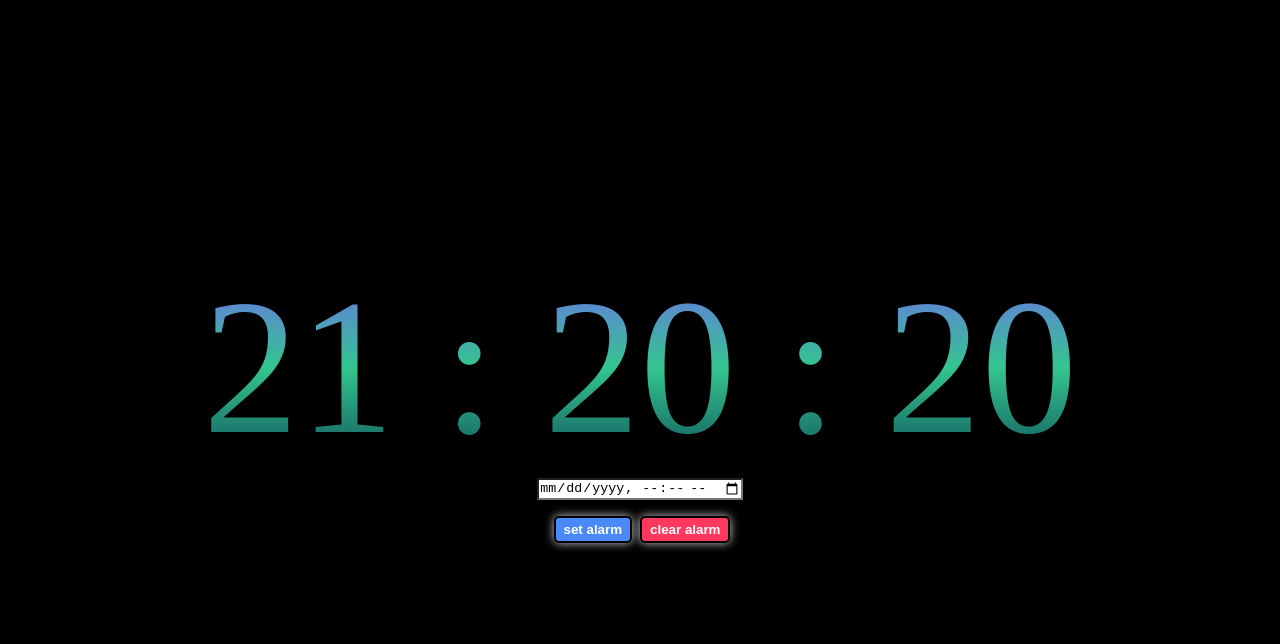
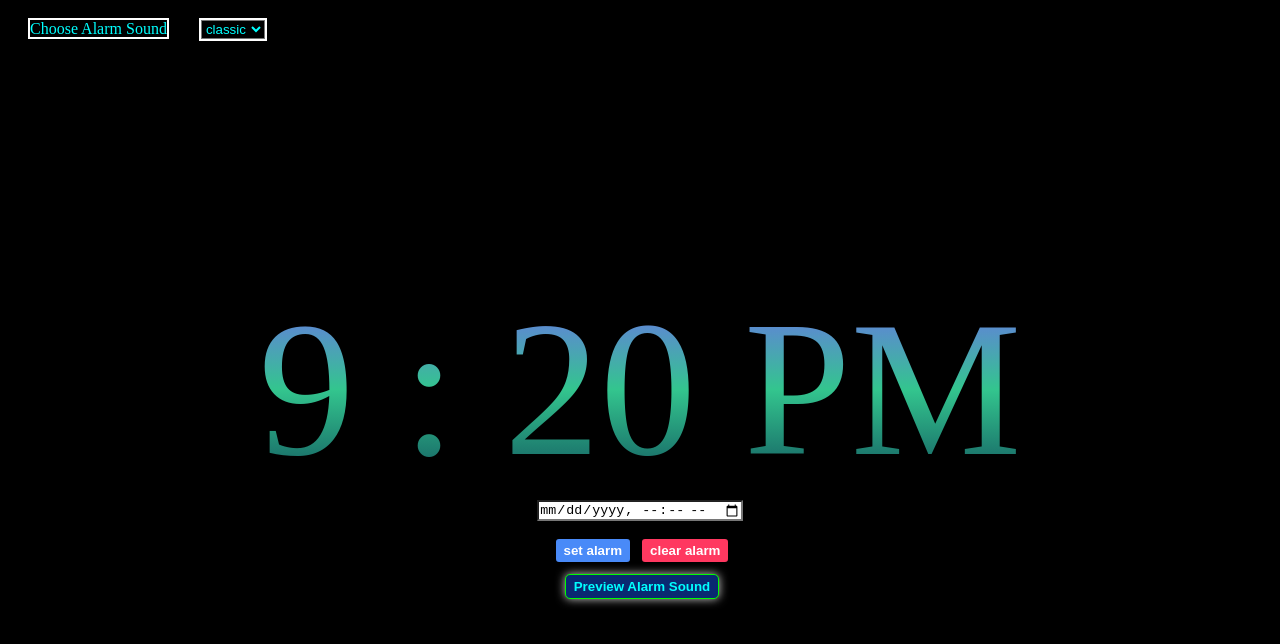
Before and after one commit to styles76/alarmClock, a plain HTML site: page index.html in a window 1280 px wide. Drawn offline with Linux system fonts and the light colour scheme.

Commit message:
updated correct file paths

```diff
--- a/alarmClock.js
+++ b/alarmClock.js
@@ -1,50 +1,78 @@
 const display = document.getElementById('clock');
- const audio = new Audio('/alarmClock/alarmSounds/Rujay - Passion-[AudioTrimmer.com].mp3');
+const soundSelector = document.getElementById('alarmSound');
+
+let audio = new Audio();
 audio.loop = true;
+
+let previewAudio = new Audio();
+
 let alarmTime = null;
 let alarmTimeout = null;
 
-
- function updateTime(){
+function updateTime() {
     const date = new Date();
 
-    const hour = formatTime (date.getHours());
+    let hour = date.getHours();
     const minutes = formatTime(date.getMinutes());
-    const seconds = formatTime(date.getSeconds());
 
-     display.innerText = `${hour} : ${minutes} : ${seconds}`;
+    const ampm = hour >= 12 ? 'PM' : 'AM';
+    hour = hour % 12;
+    hour = hour ? hour : 12; // Convert 0 to 12
+
+    display.innerText = `${hour} : ${minutes} ${ampm}`;
 }
 
- function formatTime(time){
-    if(time < 10 ){
-        return '0' + time;
-    }
-    return time;
+function formatTime(time) {
+    return time < 10 ? '0' + time : time;
 }
 
-function setAlarmTime(value){
+function setAlarmTime(value) {
     alarmTime = value;
 }
-function setAlarm(){
-    if(alarmTime){
+
+function setAlarm() {
+    if (alarmTime) {
         const current = new Date();
         const timeToAlarm = new Date(alarmTime);
 
-        if(timeToAlarm > current){
+        if (timeToAlarm > current) {
             const timeout = timeToAlarm.getTime() - current.getTime();
+
+            // Set selected audio source
+            const selectedSound = soundSelector.value;
+            audio.src = selectedSound;
+
             alarmTimeout = setTimeout(() => audio.play(), timeout);
-            alert('alarm set')
+            alert('Alarm set');
         }
     }
 }
 
+function clearAlarm() {
+    audio.pause();
+    audio.currentTime = 0;
 
-function clearAlarm(){
-    audio.pause();
-    if (alarmTimeout){
+    if (alarmTimeout) {
         clearTimeout(alarmTimeout);
         alert('Alarm cleared');
     }
 }
 
+function previewAlarmSound() {
+    const selectedSound = soundSelector.value;
+
+    // Stop previous preview if playing
+    previewAudio.pause();
+    previewAudio.currentTime = 0;
+
+    previewAudio = new Audio(selectedSound);
+    previewAudio.play();
+
+    // Stop after 3 seconds
+    setTimeout(() => {
+        previewAudio.pause();
+        previewAudio.currentTime = 0;
+    }, 3000);
+}
+
 setInterval(updateTime, 1000);
--- a/index.html
+++ b/index.html
@@ -8,6 +8,16 @@
     <title>Clock</title>
 </head>
 <body>
+
+    <label for="alarmSound">Choose Alarm Sound</label>
+<select id="alarmSound">
+  <!-- <option value="/alarmClock/alarmSounds/Rujay - Passion-[AudioTrimmer.com].mp3">Passion</option> -->
+  <option value="/alarmClock/alarmSounds/mixkit-alarm-tone-996.wav">classic</option>
+  <option value="/alarmClock/alarmSounds/mixkit-battleship-alarm-1001.wav">Alert</option>
+  <option value="/alarmClock/alarmSounds/mixkit-sound-alert-in-hall-1006.wav">Alert-2</option>
+  <option value="/alarmClock/alarmSounds/mixkit-facility-alarm-908.wav">Facility</option>
+
+</select>
     <section class ="container">
         <div id="clock"></div>
         <input onchange="setAlarmTime(value)" name="alarmTime" type="datetime-local">
@@ -15,7 +25,8 @@
             <button onclick ="setAlarm()"class="button set-alarm">set alarm</button>
             <button  onclick ="clearAlarm()"class="button clear-alarm">clear alarm</button>
 
-        </div>
+
+        </div> <button id="preview" onclick="previewAlarmSound()">Preview Alarm Sound</button>
 
     </section>
 
--- a/styles.css
+++ b/styles.css
@@ -4,7 +4,25 @@
 box-sizing: border-box;
 background-color:black;
 }
-
+#preview{
+background-color: rgb(9, 41, 113);
+color:aqua;
+font-weight: bold;
+border-radius: 5px;
+border:1px solid lime;
+box-shadow: 0 0 10px rgb(255, 255, 255, 0.8);
+margin-top: 10px;
+padding:4px 8px;
+margin-left: 4px;
+cursor:pointer;
+}
+label, #alarmSound,option{
+margin:20px 0 0 30px;
+background-color: black;
+outline:2px solid white;
+cursor: pointer;
+color:aqua
+}
 .container{
 min-height: 100vh;
 max-width: 100vw;
@@ -17,6 +35,7 @@
 input{
 background-color:white;
 }
+
 #clock{
 font-family: "Orbitron";
 font-size: 15vw;
@@ -44,13 +63,13 @@ input{
 }
 .set-alarm{
 background-color:#498AF8;
-    box-shadow: 0 0 10px rgb(255, 255, 255, 0.8);
+/* box-shadow: 0 0 10px rgb(255, 255, 255, 0.8); */
 border:2px solid black;
 
 }
 .clear-alarm{
 background-color: #ff3860;
-    box-shadow: 0 0 10px rgb(255, 255, 255, 0.8);
+/* box-shadow: 0 0 10px rgb(255, 255, 255, 0.8); */
 border:2px solid black;
 
 }
```
Also changed, not shown: 1 other file. Lines whose indentation alone changed are shown as unchanged.
